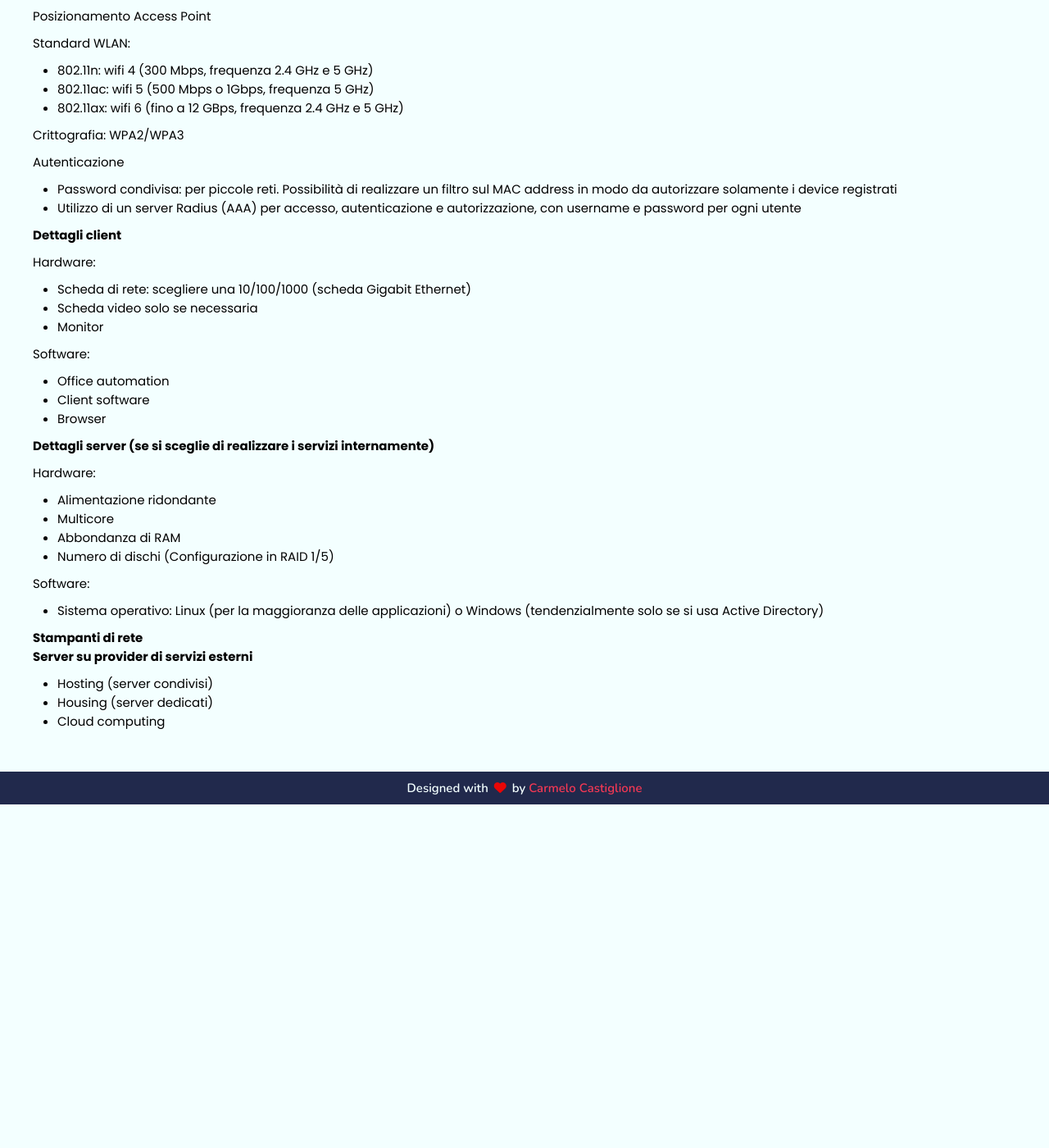
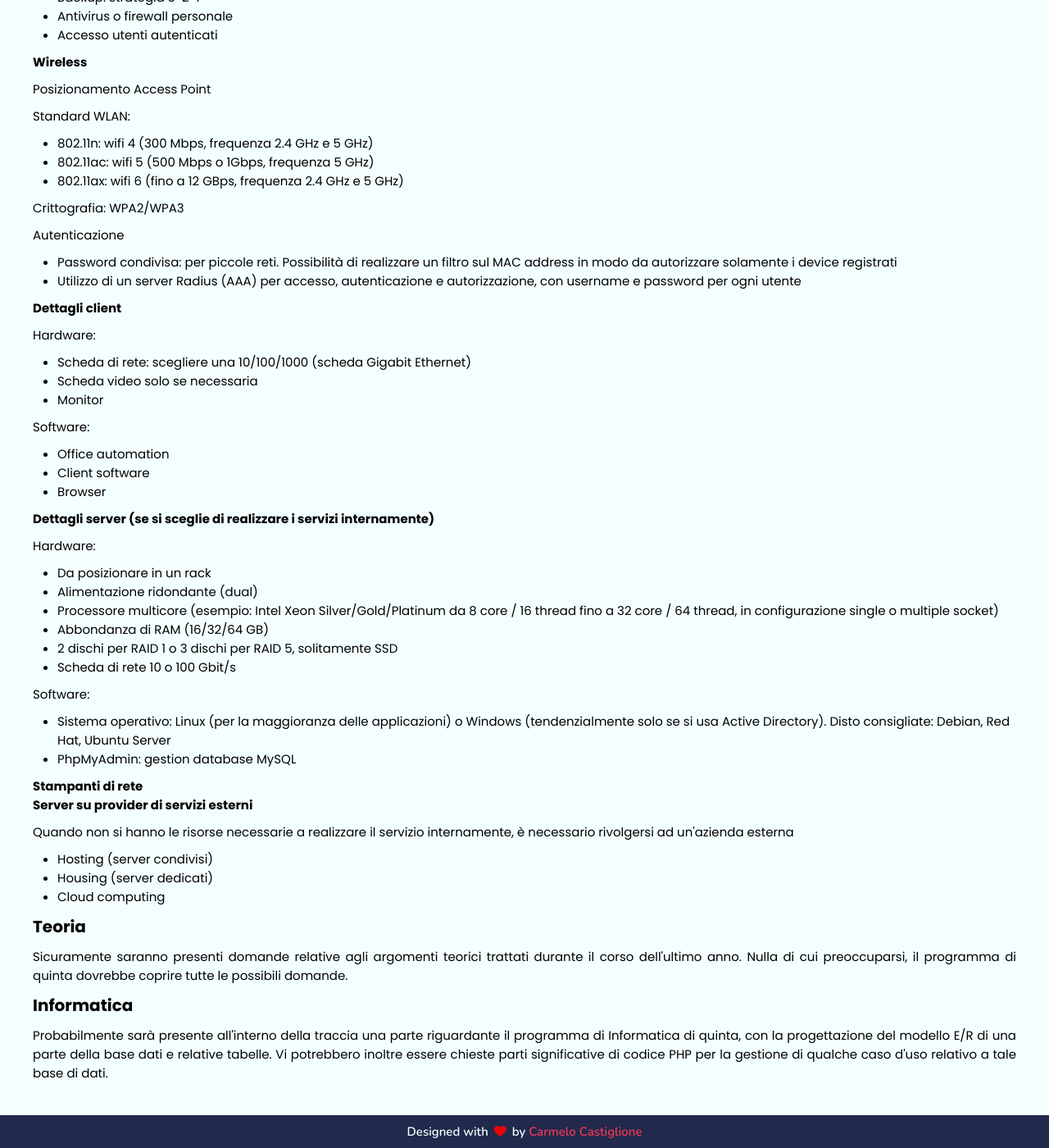
Before and after one commit to carmelocastiglione/carmelocastiglione.github.io, a Jekyll site: the page built from sistemireti.markdown, in a window 1280 px wide and 1400 px high, scrolled down 2965 px. Shown: the whole window at 82% size. Built offline with Jekyll 4.4.1, drawn with Linux system fonts in a browser that asks for light colours; before the commit the page ends 3946 px from its top, so only the background shows below that; some of the changed text lies outside the part shown.

Commit message:
Aggiunte all'esame di sistemi

```diff
--- a/sistemireti.markdown
+++ b/sistemireti.markdown
@@ -86,9 +87,7 @@
     <h4>Strato applicazione</h4>
     <p>Condivisione di contenuti: </p>
     <ul>
-        <li>CMS (content management system)</li>
-        <li>Wordpress</li>
-        <li>Joomla</li>
+        <li>CMS (content management system): i più famosi sono Wordpress o Joomla. Soluzione software già pronta, open source, a costo zero. Richiede solo di essere installata su un web server e configurata.</li>
         <li>Software realizzato internamente (solo se si hanno le competenze)</li>
     </ul>
     <h4>Server</h4>
@@ -101,12 +100,12 @@
     <ul>
         <li>HTTP (web): supporto per PHP se serve. Server più usati: Apache o Nginx</li>
         <li>Database: MySQL (relazionale) o MongoDB (noSQL)</li>
-        <li>FTP</li>
+        <li>FTP: servirà a caricare i file sul server. Alternativa: soluzione CI/CD (Continous Integration / Continous Delivery). Quest'ultima è una soluzione avanzata, richiede conoscenze di DevOps</li>
         <li>DHCP: dhcpd</li>
         <li>DNS</li>
         <li>Domain controller</li>
         <li>File server</li>
-        <li>Email</li>
+        <li>Email: Postfix come server MTA</li>
         <li>Radius (AAA)</li>
     </ul>
     <p>Condivisione risorse / autenticazione utenti (domain controller):</p>
@@ -121,11 +120,13 @@
         <li>DMZ tra due firewall</li>
     </ul>
     <p>Organizzazione</p>
-    <p>Recupero dei dati</p>
+    <p>Protezione fisica: locale server climatizzato e con accesso protetto</p>
+    <p>Recupero dei dati (disaster recovery)</p>
     <p>Confidenzialità / riservatezza / integrità / disponibilità</p>
     <ul>
         <li>Crittografia</li>
         <li>Ridondanza hardware: ad esempio doppia alimentazione</li>
+        <li>Gruppo di continuità</li>
         <li>Ridondanza connessione Internet: router dual WAN oppure con modem 4G/5G integrato</li>
         <li>Ridondanza dati: RAID 1/5</li>
         <li>Backup: strategia 3-2-1</li>
@@ -162,20 +163,28 @@
     <h4>Dettagli server (se si sceglie di realizzare i servizi internamente)</h4>
     <p>Hardware:</p>
     <ul>
-        <li>Alimentazione ridondante</li>
-        <li>Multicore</li>
-        <li>Abbondanza di RAM</li>
-        <li>Numero di dischi (Configurazione in RAID 1/5)</li>
+        <li>Da posizionare in un rack</li>
+        <li>Alimentazione ridondante (dual)</li>
+        <li>Processore multicore (esempio: Intel Xeon Silver/Gold/Platinum da 8 core / 16 thread fino a 32 core / 64 thread, in configurazione single o multiple socket)</li>
+        <li>Abbondanza di RAM (16/32/64 GB)</li>
+        <li>2 dischi per RAID 1 o 3 dischi per RAID 5, solitamente SSD</li>
+        <li>Scheda di rete 10 o 100 Gbit/s</li>
     </ul>
     <p>Software:</p>
     <ul>
-        <li>Sistema operativo: Linux (per la maggioranza delle applicazioni) o Windows (tendenzialmente solo se si usa Active Directory)</li>
+        <li>Sistema operativo: Linux (per la maggioranza delle applicazioni) o Windows (tendenzialmente solo se si usa Active Directory). Disto consigliate: Debian, Red Hat, Ubuntu Server</li>
+        <li>PhpMyAdmin: gestion database MySQL</li>
     </ul>
     <h4>Stampanti di rete</h4>
     <h4>Server su provider di servizi esterni</h4>
+    <p>Quando non si hanno le risorse necessarie a realizzare il servizio internamente, è necessario rivolgersi ad un'azienda esterna</p>
     <ul>
         <li>Hosting (server condivisi)</li>
         <li>Housing (server dedicati)</li>
         <li>Cloud computing</li>
     </ul>
+    <h3>Teoria</h3>
+    <p>Sicuramente saranno presenti domande relative agli argomenti teorici trattati durante il corso dell'ultimo anno. Nulla di cui preoccuparsi, il programma di quinta dovrebbe coprire tutte le possibili domande.</p>
+    <h3>Informatica</h3>
+    <p>Probabilmente sarà presente all'interno della traccia una parte riguardante il programma di Informatica di quinta, con la progettazione del modello E/R di una parte della base dati e relative tabelle. Vi potrebbero inoltre essere chieste parti significative di codice PHP per la gestione di qualche caso d'uso relativo a tale base di dati.</p>
 </div>
```
Also changed, not shown: other parts of sistemireti.markdown (+1 -0 lines).
